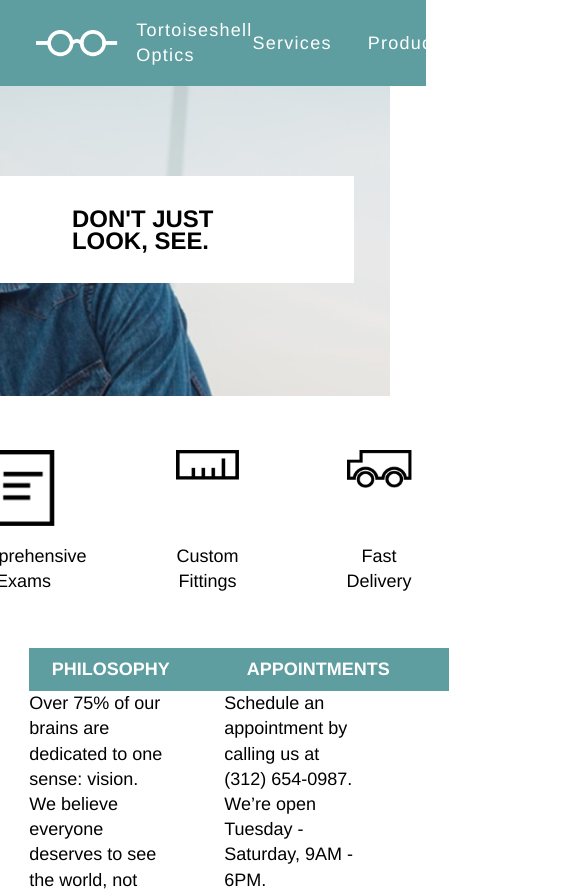
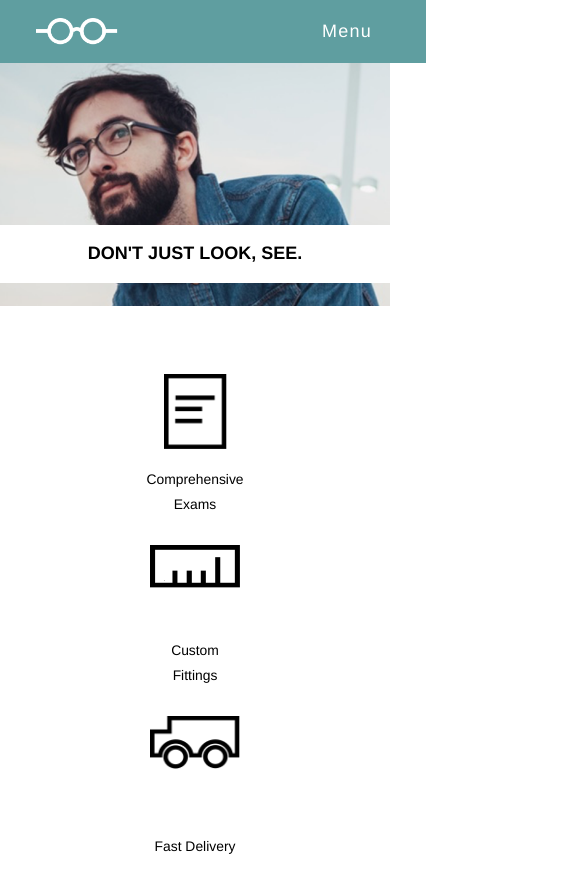
Before and after one commit to caitlinthefirst/tortoiseshell-project, a plain HTML site: page index.html in a window 390 px wide. Shown: the top 896 px of the page, 585 px wide, since content can reach past the window. Drawn offline with Linux system fonts and the light colour scheme.

Commit message:
Completed tablet media queries and the header and img tile queries for mobile

```diff
--- a/index.html
+++ b/index.html
@@ -27,6 +27,10 @@
                     <a href="#services" class="nav-item">Services</a>
                     <a href="#products" class="nav-item">Products</a>
                     <a href="#contact" class="nav-item">Contact</a>
+                </div>
+
+                <div class="mobile-nav">
+                    <a href="#menu" class="nav-item">Menu</a>
                 </div>
 
             </nav>
--- a/resources/css/style.css
+++ b/resources/css/style.css
@@ -52,6 +52,10 @@ nav {
     margin-top: 1rem;
 }
 
+.mobile-nav {
+    display: none;
+}
+
 .site-name {
     align-items: center;
     padding-left: 1rem;
@@ -94,6 +98,7 @@ nav {
 /* Tablet Header */
 
 @media only screen and (max-width: 1024px) {
+
     nav,
     .banner-container,
     .feature-tiles,
@@ -101,6 +106,7 @@ nav {
     footer {
         width: 100%;
         margin: 0 auto;
+        font-size: .77rem;
     }
 
     header {
@@ -116,6 +122,37 @@ nav {
         font-size: 1.33rem;
         margin-top: 5rem;
         margin-right: 2rem;
+    }
+}
+
+/* Smartphone Header */
+@media only screen and (max-width: 700px) {
+
+    header {
+        height: 17rem;
+        background-position: 20%;
+    }
+
+    .nav-title {
+        display: none;
+    }
+
+    .nav-menu {
+        display: none;
+    }
+
+    .mobile-nav {
+        display: flex;
+    }
+
+    .banner {
+        width: 100%;
+        padding: 1rem;
+        font-size: 1.33rem;
+        margin-top: 9rem;
+        margin-right: 0;
+        text-align: center;
+        font-size: 1rem;
     }
 }
 
@@ -147,6 +184,22 @@ nav {
     text-align: center;
 }
 
+/* Mobile Feature Tile */
+
+@media only screen and (max-width: 700px) {
+
+    .feature-tiles {
+        flex-direction: column;
+        justify-content: center;
+        align-items: center;
+        padding: 3rem 0;
+    }
+
+    .img-tile {
+        margin: .75rem 0;
+    }
+}
+
 /* Info Tile Section */
 .info-tiles {
     justify-content: space-around;
```
